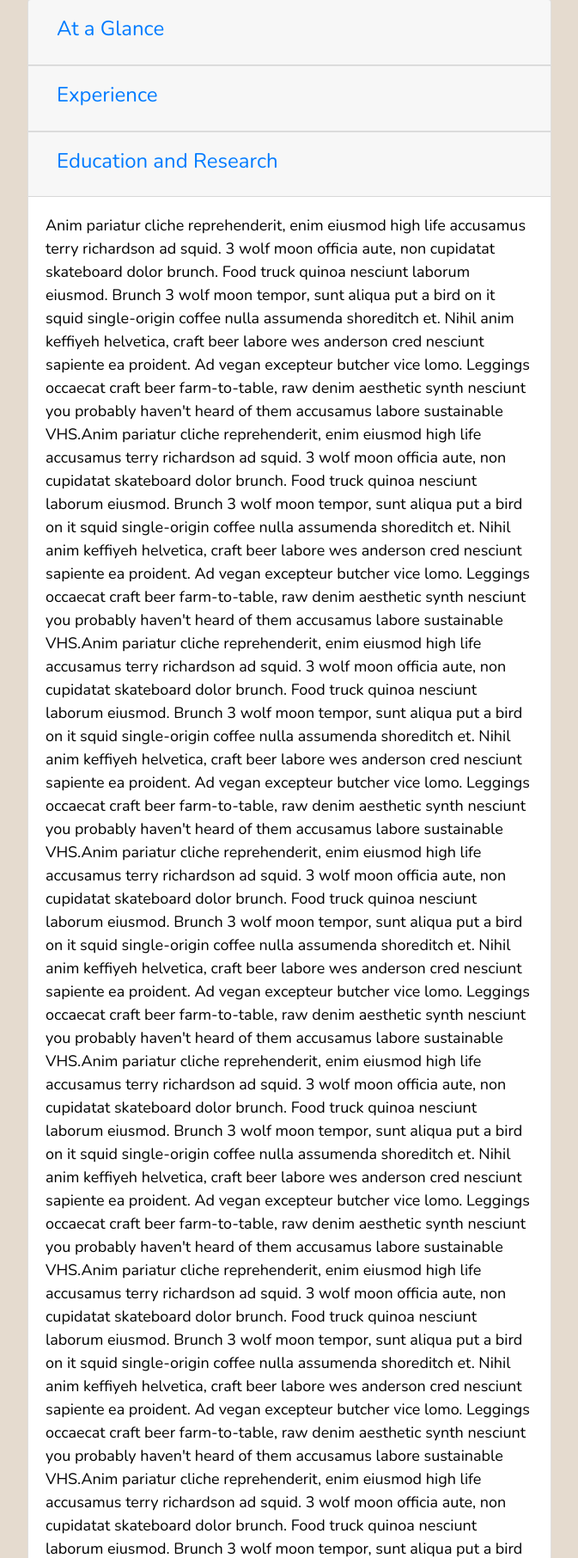
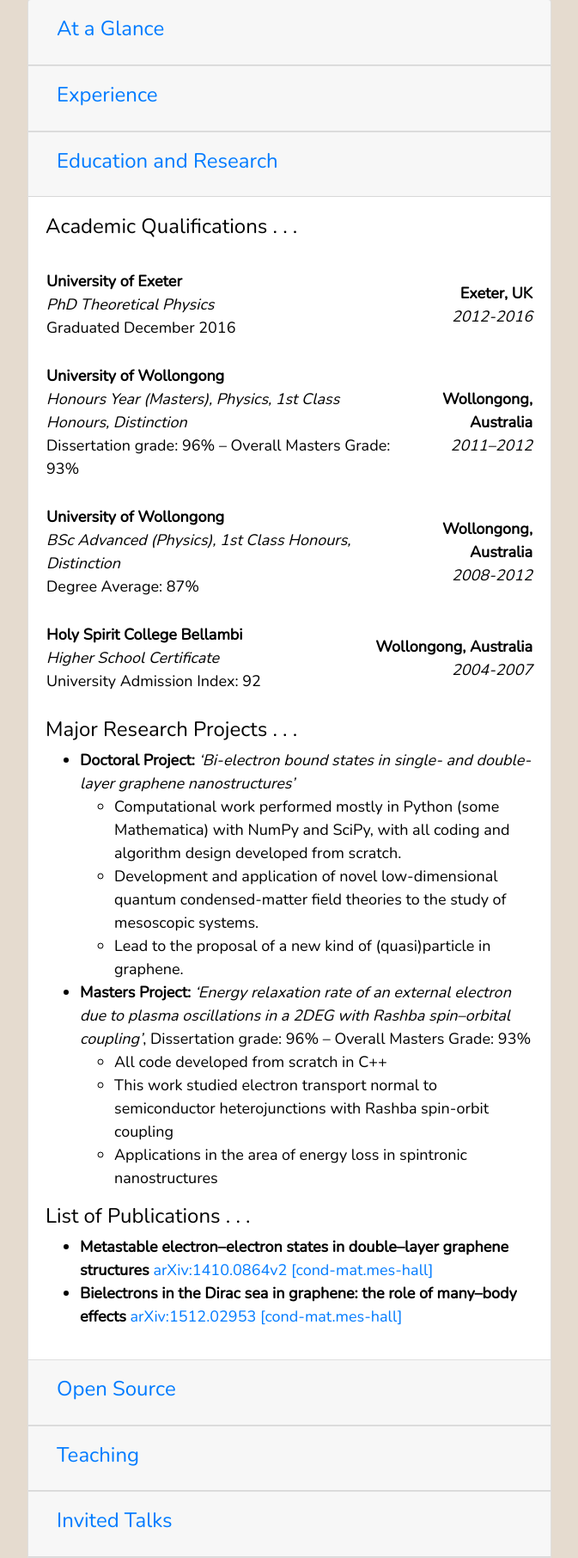
Before and after one commit to LachlanMarnham/PersonalWebsite, a Flask app: template app/templates/cv.html.mako in a window 1280 px wide, after a click on "Education and Research". Shown: the part 143-1955 px from the top of the page at 86% size, without its empty margins (303-976 px from the left). Run offline with Flask 2, Linux system fonts and the light colour scheme; the template is opened without the code that fills it, so the values that code supplies are empty; some libraries are stand-ins or nearby versions; some web fonts are replaced.

Commit message:
Add education and research section to cv

```diff
--- a/app/templates/cv.html.mako
+++ b/app/templates/cv.html.mako
@@ -70,15 +70,126 @@ For a version that conforms to the two-page industry standard, click <a href="${
     </div>
     <div id="collapseThree" class="collapse" aria-labelledby="headingThree" data-parent="#accordion-parent">
       <div class="card-body">
-        Anim pariatur cliche reprehenderit, enim eiusmod high life accusamus terry richardson ad squid.
-        3 wolf moon officia aute, non cupidatat skateboard dolor brunch. Food truck quinoa nesciunt laborum eiusmod. Brunch 3 wolf moon tempor, sunt aliqua put a bird on it squid single-origin coffee nulla assumenda shoreditch et. Nihil anim keffiyeh helvetica, craft beer labore wes anderson cred nesciunt sapiente ea proident. Ad vegan excepteur butcher vice lomo. Leggings occaecat craft beer farm-to-table, raw denim aesthetic synth nesciunt you probably haven't heard of them accusamus labore sustainable VHS.Anim pariatur cliche reprehenderit, enim eiusmod high life accusamus terry richardson ad squid.
-        3 wolf moon officia aute, non cupidatat skateboard dolor brunch. Food truck quinoa nesciunt laborum eiusmod. Brunch 3 wolf moon tempor, sunt aliqua put a bird on it squid single-origin coffee nulla assumenda shoreditch et. Nihil anim keffiyeh helvetica, craft beer labore wes anderson cred nesciunt sapiente ea proident. Ad vegan excepteur butcher vice lomo. Leggings occaecat craft beer farm-to-table, raw denim aesthetic synth nesciunt you probably haven't heard of them accusamus labore sustainable VHS.Anim pariatur cliche reprehenderit, enim eiusmod high life accusamus terry richardson ad squid.
-        3 wolf moon officia aute, non cupidatat skateboard dolor brunch. Food truck quinoa nesciunt laborum eiusmod. Brunch 3 wolf moon tempor, sunt aliqua put a bird on it squid single-origin coffee nulla assumenda shoreditch et. Nihil anim keffiyeh helvetica, craft beer labore wes anderson cred nesciunt sapiente ea proident. Ad vegan excepteur butcher vice lomo. Leggings occaecat craft beer farm-to-table, raw denim aesthetic synth nesciunt you probably haven't heard of them accusamus labore sustainable VHS.Anim pariatur cliche reprehenderit, enim eiusmod high life accusamus terry richardson ad squid.
-        3 wolf moon officia aute, non cupidatat skateboard dolor brunch. Food truck quinoa nesciunt laborum eiusmod. Brunch 3 wolf moon tempor, sunt aliqua put a bird on it squid single-origin coffee nulla assumenda shoreditch et. Nihil anim keffiyeh helvetica, craft beer labore wes anderson cred nesciunt sapiente ea proident. Ad vegan excepteur butcher vice lomo. Leggings occaecat craft beer farm-to-table, raw denim aesthetic synth nesciunt you probably haven't heard of them accusamus labore sustainable VHS.Anim pariatur cliche reprehenderit, enim eiusmod high life accusamus terry richardson ad squid.
-        3 wolf moon officia aute, non cupidatat skateboard dolor brunch. Food truck quinoa nesciunt laborum eiusmod. Brunch 3 wolf moon tempor, sunt aliqua put a bird on it squid single-origin coffee nulla assumenda shoreditch et. Nihil anim keffiyeh helvetica, craft beer labore wes anderson cred nesciunt sapiente ea proident. Ad vegan excepteur butcher vice lomo. Leggings occaecat craft beer farm-to-table, raw denim aesthetic synth nesciunt you probably haven't heard of them accusamus labore sustainable VHS.Anim pariatur cliche reprehenderit, enim eiusmod high life accusamus terry richardson ad squid.
-        3 wolf moon officia aute, non cupidatat skateboard dolor brunch. Food truck quinoa nesciunt laborum eiusmod. Brunch 3 wolf moon tempor, sunt aliqua put a bird on it squid single-origin coffee nulla assumenda shoreditch et. Nihil anim keffiyeh helvetica, craft beer labore wes anderson cred nesciunt sapiente ea proident. Ad vegan excepteur butcher vice lomo. Leggings occaecat craft beer farm-to-table, raw denim aesthetic synth nesciunt you probably haven't heard of them accusamus labore sustainable VHS.Anim pariatur cliche reprehenderit, enim eiusmod high life accusamus terry richardson ad squid.
-        3 wolf moon officia aute, non cupidatat skateboard dolor brunch. Food truck quinoa nesciunt laborum eiusmod. Brunch 3 wolf moon tempor, sunt aliqua put a bird on it squid single-origin coffee nulla assumenda shoreditch et. Nihil anim keffiyeh helvetica, craft beer labore wes anderson cred nesciunt sapiente ea proident. Ad vegan excepteur butcher vice lomo. Leggings occaecat craft beer farm-to-table, raw denim aesthetic synth nesciunt you probably haven't heard of them accusamus labore sustainable VHS.Anim pariatur cliche reprehenderit, enim eiusmod high life accusamus terry richardson ad squid.
-        3 wolf moon officia aute, non cupidatat skateboard dolor brunch. Food truck quinoa nesciunt laborum eiusmod. Brunch 3 wolf moon tempor, sunt aliqua put a bird on it squid single-origin coffee nulla assumenda shoreditch et. Nihil anim keffiyeh helvetica, craft beer labore wes anderson cred nesciunt sapiente ea proident. Ad vegan excepteur butcher vice lomo. Leggings occaecat craft beer farm-to-table, raw denim aesthetic synth nesciunt you probably haven't heard of them accusamus labore sustainable VHS. cred nesciunt sapiente ea proident. Ad vegan excepteur butcher vice lomo. Leggings occaecat craft beer farm-to-table, raw denim aesthetic synth nesciunt you probably haven't heard of them accusamus labore sustainable VHS.
+        <h4>Academic Qualifications . . .</h4>
+        <br />
+          <table style="width: 100%">
+              <tr>
+                  <td>
+                      <strong>University of Exeter</strong><br />
+                      <i>PhD Theoretical Physics</i><br />
+                      Graduated December 2016
+                  </td>
+                  <td style="text-align: right;">
+                      <strong>Exeter, UK</strong><br />
+                      <i>2012-2016</i>
+                  </td>
+              </tr>
+          </table>
+
+          <br />
+
+          <table style="width: 100%">
+              <tr>
+                  <td>
+                      <strong>University of Wollongong</strong><br />
+                      <i>Honours Year (Masters), Physics, 1st Class Honours, Distinction</i><br />
+                      Dissertation grade: 96% – Overall Masters Grade: 93%
+                  </td>
+                  <td style="text-align: right;">
+                      <strong>Wollongong, Australia</strong><br />
+                      <i>2011–2012</i>
+                  </td>
+              </tr>
+          </table>
+
+          <br />
+
+          <table style="width: 100%">
+              <tr>
+                  <td>
+                      <strong>University of Wollongong</strong><br />
+                      <i>BSc Advanced (Physics), 1st Class Honours, Distinction</i><br />
+                      Degree Average: 87%
+                  </td>
+                  <td style="text-align: right;">
+                      <strong>Wollongong, Australia</strong><br />
+                      <i>2008-2012</i>
+                  </td>
+              </tr>
+          </table>
+
+          <br />
+
+          <table style="width: 100%">
+              <tr>
+                  <td>
+                      <strong>Holy Spirit College Bellambi</strong><br />
+                      <i>Higher School Certificate</i><br />
+                      University Admission Index: 92
+                  </td>
+                  <td style="text-align: right;">
+                      <strong>Wollongong, Australia</strong><br />
+                      <i>2004-2007</i>
+                  </td>
+              </tr>
+          </table>
+         <br />
+
+        <h4>Major Research Projects . . .</h4>
+          <ul>
+              <li>
+                  <strong>Doctoral Project: </strong><i>‘Bi-electron bound states in single- and double-layer graphene
+                  nanostructures’</i>
+                  <ul>
+                      <li>
+                          Computational work performed mostly in Python (some Mathematica) with NumPy and SciPy, with
+                          all coding and algorithm design developed from scratch.
+                      </li>
+
+                      <li>
+                          Development and application of novel low-dimensional quantum condensed-matter field theories
+                          to the study of mesoscopic systems.
+                      </li>
+
+                      <li>
+                          Lead to the proposal of a new kind of (quasi)particle in graphene.
+                      </li>
+                  </ul>
+              </li>
+
+              <li>
+                  <strong>Masters Project: </strong><i>‘Energy relaxation rate of an external electron due to plasma
+                  oscillations in a 2DEG with Rashba spin–orbital coupling’</i>, Dissertation grade: 96% – Overall
+                  Masters Grade: 93%
+                  <ul>
+                      <li>
+                          All code developed from scratch in C++
+                      </li>
+
+                      <li>
+                          This work studied electron transport normal to semiconductor heterojunctions with Rashba
+                          spin-orbit coupling
+                      </li>
+
+                      <li>
+                          Applications in the area of energy loss in spintronic nanostructures
+                      </li>
+                  </ul>
+              </li>
+
+          </ul>
+        <h4>List of Publications . . .</h4>
+        <ul>
+            <li>
+                <strong>Metastable electron–electron states in double–layer graphene structures</strong>
+                <a href="https://arxiv.org/abs/1410.0864" target="_blank">arXiv:1410.0864v2 [cond-mat.mes-hall]</a>
+            </li>
+
+            <li>
+                <strong>Bielectrons in the Dirac sea in graphene: the role of many–body effects</strong>
+                <a href="http://arxiv.org/abs/1512.02953" target="_blank">arXiv:1512.02953 [cond-mat.mes-hall]</a>
+            </li>
+        </ul>
       </div>
     </div>
   </div>
```
